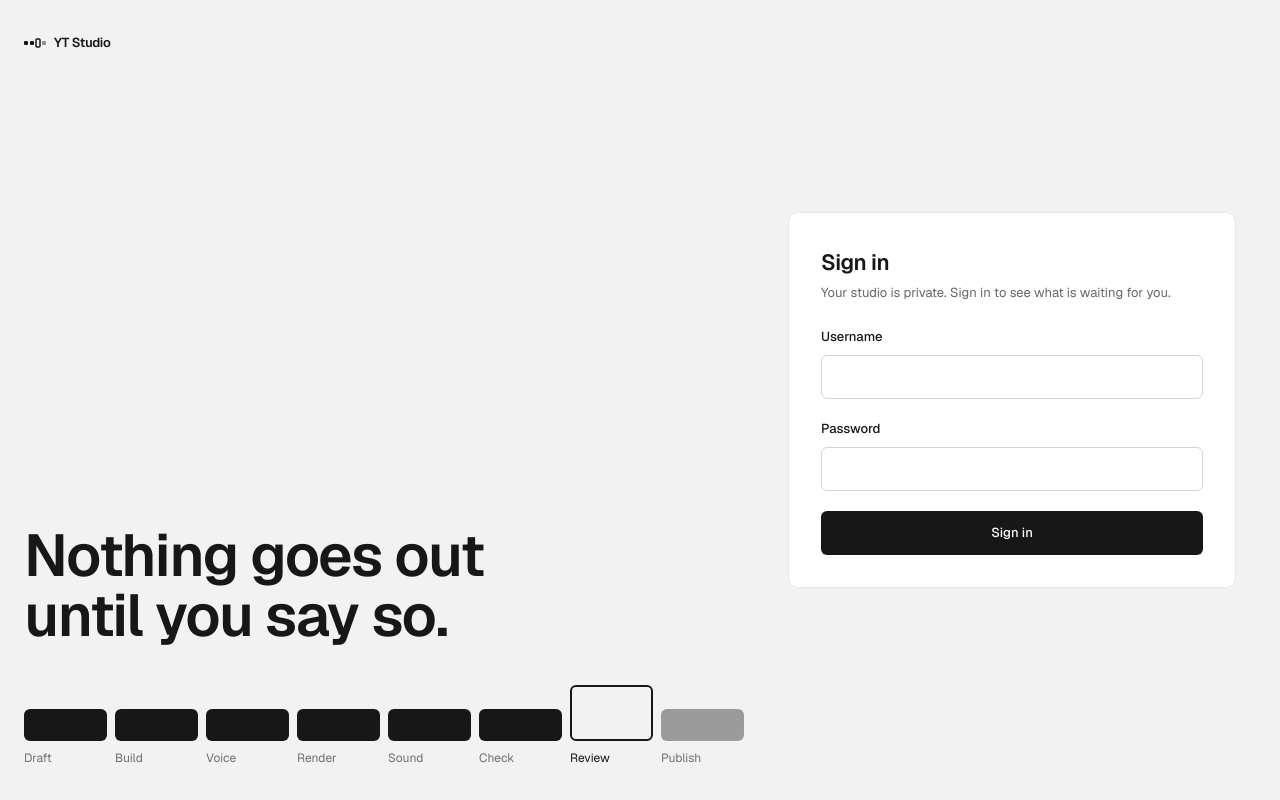
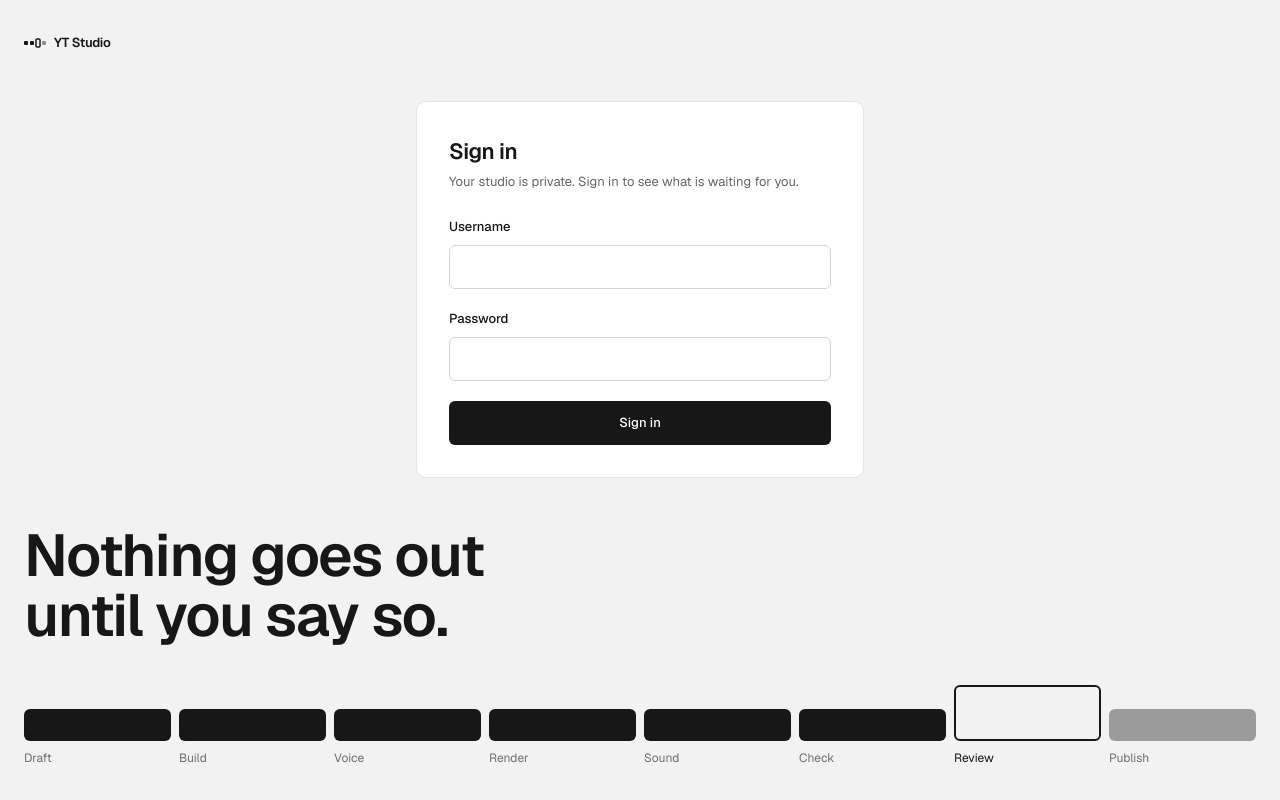
Before and after one commit to Deepak0844/youtube-agent, a Next.js app: page /login in a window 1280 px wide. Built offline with nearby package versions, Linux system fonts and the light colour scheme.

Commit message:
feat(ui): sign-in and setup form centred; headline and stage strip unchanged at the bottom

```diff
--- a/src/ui/auth/auth-frame.tsx
+++ b/src/ui/auth/auth-frame.tsx
@@ -28,20 +28,14 @@ function Strip() {
 
 export function AuthFrame({ title, lead, children }: { title: string; lead: string; children: ReactNode }) {
   return (
-    <main className="grid min-h-dvh flex-1 bg-ground lg:grid-cols-[minmax(0,1fr)_minmax(26rem,32rem)]">
-      <div className="flex flex-col justify-between gap-16 px-4 py-5 sm:px-gutter lg:py-8">
-        <div className="flex items-center gap-2 text-body font-semibold tracking-tight text-text">
-          <Mark />
-          YT Studio
-        </div>
-        <div className="hidden flex-col gap-10 lg:flex">
-          <p className="max-w-[14ch] text-[clamp(2.25rem,4.6vw,4rem)] leading-[1.02] font-semibold tracking-tight text-text">
-            Nothing goes out until you say so.
-          </p>
-          <Strip />
-        </div>
+    // Brand on top, the form centred in the free space below it, and (desktop) the headline with the stage strip along the
+    // bottom. The form never covers the headline: it centres in the space that is left, so short windows just scroll.
+    <main className="flex min-h-dvh flex-1 flex-col gap-10 bg-ground px-4 py-5 sm:px-gutter lg:py-8">
+      <div className="flex items-center gap-2 text-body font-semibold tracking-tight text-text">
+        <Mark />
+        YT Studio
       </div>
-      <div className="flex items-center justify-center px-4 pb-10 sm:px-gutter lg:py-10 lg:pr-gutter lg:pl-0">
+      <div className="flex flex-1 items-center justify-center">
         <section className="flex w-full max-w-md flex-col gap-6 rounded-frame border border-border bg-page p-6 sm:p-8">
           <div className="flex flex-col gap-1">
             <h1 className="text-page-title font-semibold tracking-tight text-text">{title}</h1>
@@ -50,6 +44,12 @@ export function AuthFrame({ title, lead, children }: { title: string; lead: stri
           {children}
         </section>
       </div>
+      <div className="hidden flex-col gap-10 lg:flex">
+        <p className="max-w-[14ch] text-[clamp(2.25rem,4.6vw,4rem)] leading-[1.02] font-semibold tracking-tight text-text">
+          Nothing goes out until you say so.
+        </p>
+        <Strip />
+      </div>
     </main>
   );
 }
```
